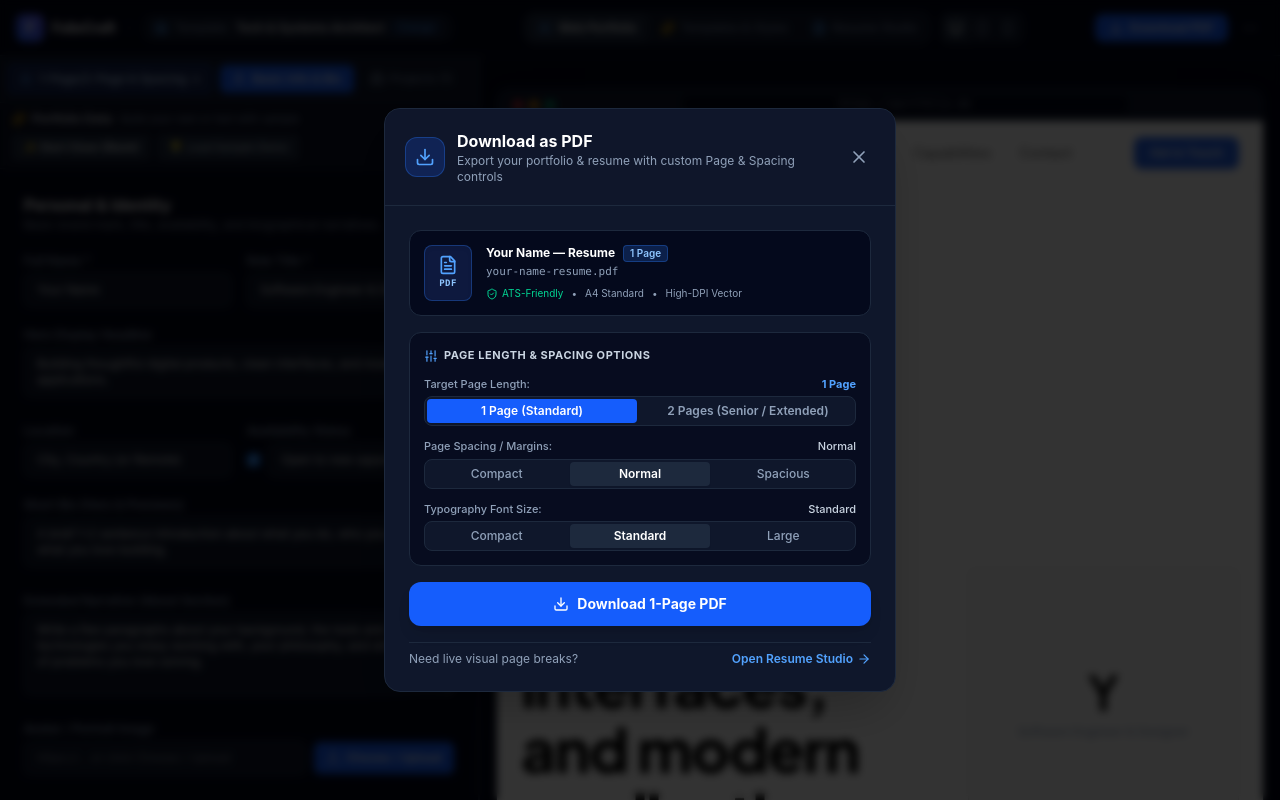
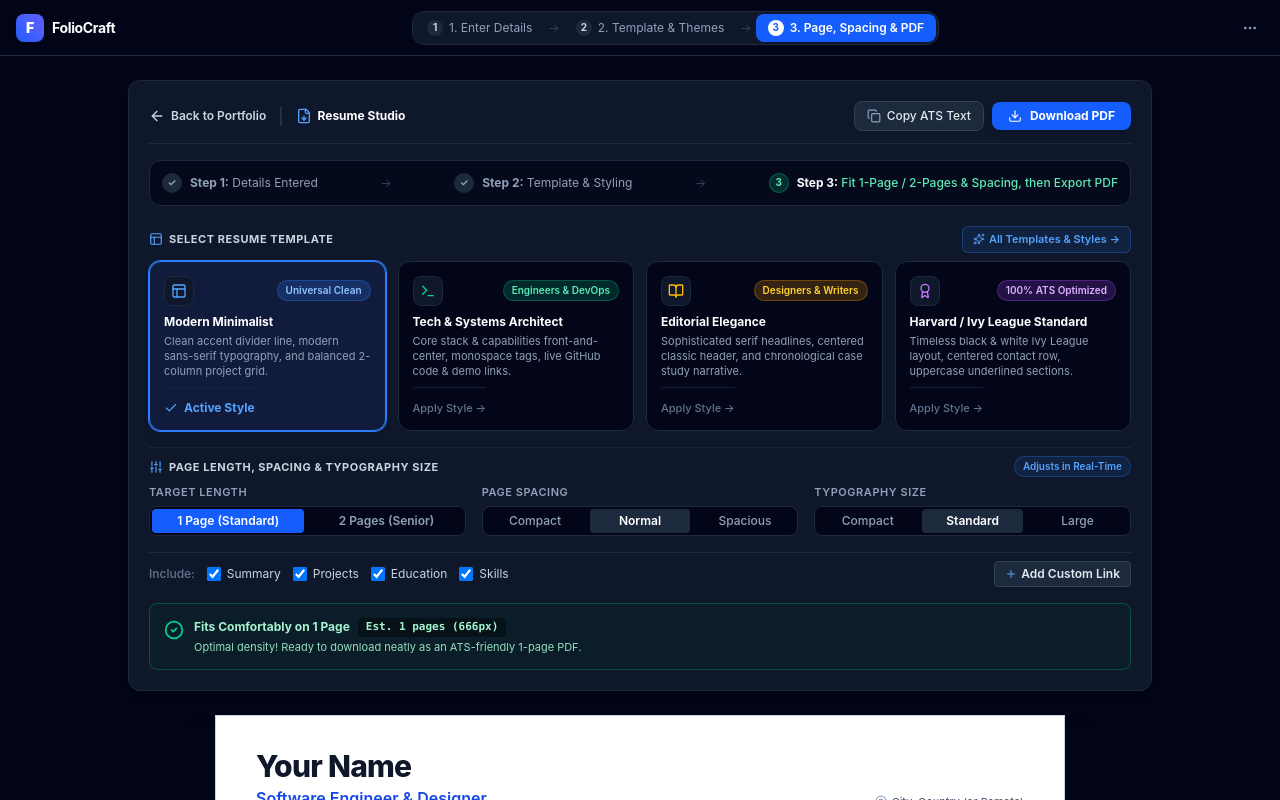
Before and after one commit to zainabmughal098/my-portfolio, a React (Vite) app: page / in a window 1280 px wide. Both pictures are taken after a click on the button "Download PDF". Built offline with nearby package versions, Linux system fonts and the light colour scheme.

Commit message:
add progress tracker to portfolio workflow

```diff
--- a/src/App.tsx
+++ b/src/App.tsx
@@ -130,6 +130,7 @@ export default function App() {
                 data={data}
                 onChange={setData}
                 onOpenResume={() => setViewMode('resume')}
+                onOpenTemplates={() => setViewMode('themes')}
                 onStartBlank={handleStartBlank}
                 onLoadDemo={handleLoadDemo}
               />
@@ -149,6 +150,7 @@ export default function App() {
               data={data}
               onChange={setData}
               onOpenResume={() => setViewMode('resume')}
+              onOpenTemplates={() => setViewMode('themes')}
               onStartBlank={handleStartBlank}
               onLoadDemo={handleLoadDemo}
             />
--- a/src/components/EditorPanel.tsx
+++ b/src/components/EditorPanel.tsx
@@ -33,6 +33,7 @@ import {
   HelpCircle,
   Sparkles,
   Sliders,
+  ArrowRight,
 } from 'lucide-react';
 import { ImagePickerModal } from './ImagePickerModal';
 
@@ -40,25 +41,27 @@ interface EditorPanelProps {
   data: PortfolioData;
   onChange: (updated: PortfolioData) => void;
   onOpenResume?: () => void;
+  onOpenTemplates?: () => void;
   onStartBlank?: () => void;
   onLoadDemo?: () => void;
 }
 
 type EditorTab =
   | 'profile'
-  | 'projects'
   | 'experience'
   | 'education'
   | 'skills'
+  | 'projects'
+  | 'contact'
   | 'stats'
   | 'testimonials'
-  | 'contact'
   | 'sections';
 
 export const EditorPanel: React.FC<EditorPanelProps> = ({
   data,
   onChange,
   onOpenResume,
+  onOpenTemplates,
   onStartBlank,
   onLoadDemo,
 }) => {
@@ -264,32 +267,21 @@ export const EditorPanel: React.FC<EditorPanelProps> = ({
   };
 
   const tabs: { id: EditorTab; label: string; icon: React.ReactNode }[] = [
-    { id: 'profile', label: 'Basic Info & Bio', icon: <User className="w-3.5 h-3.5" /> },
-    { id: 'projects', label: `Projects (${data.projects.length})`, icon: <Briefcase className="w-3.5 h-3.5" /> },
-    { id: 'experience', label: `Work Experience (${data.experiences.length})`, icon: <Layers className="w-3.5 h-3.5" /> },
-    { id: 'education', label: `Education (${(data.education || []).length})`, icon: <GraduationCap className="w-3.5 h-3.5" /> },
-    { id: 'skills', label: 'Skills & Tools', icon: <Wrench className="w-3.5 h-3.5" /> },
-    { id: 'stats', label: `Key Numbers (Stats) (${data.stats.length})`, icon: <BarChart3 className="w-3.5 h-3.5 text-amber-400" /> },
+    { id: 'profile', label: '1. Basic Info & Bio', icon: <User className="w-3.5 h-3.5" /> },
+    { id: 'experience', label: `2. Work Experience (${data.experiences.length})`, icon: <Layers className="w-3.5 h-3.5" /> },
+    { id: 'education', label: `3. Education (${(data.education || []).length})`, icon: <GraduationCap className="w-3.5 h-3.5" /> },
+    { id: 'skills', label: '4. Skills & Tools', icon: <Wrench className="w-3.5 h-3.5" /> },
+    { id: 'projects', label: `5. Projects (${data.projects.length})`, icon: <Briefcase className="w-3.5 h-3.5" /> },
+    { id: 'contact', label: '6. Contact & Socials', icon: <Mail className="w-3.5 h-3.5" /> },
+    { id: 'stats', label: `Stats (${data.stats.length})`, icon: <BarChart3 className="w-3.5 h-3.5 text-amber-400" /> },
     { id: 'testimonials', label: `Testimonials (${data.testimonials.length})`, icon: <MessageSquare className="w-3.5 h-3.5" /> },
-    { id: 'contact', label: 'Contact & Socials', icon: <Mail className="w-3.5 h-3.5" /> },
-    { id: 'sections', label: 'Show / Hide Sections', icon: <Layers className="w-3.5 h-3.5" /> },
+    { id: 'sections', label: 'Sections', icon: <Layers className="w-3.5 h-3.5" /> },
   ];
 
   return (
     <div className="h-full flex flex-col bg-slate-950 text-slate-200 border-r border-slate-800 select-none overflow-hidden">
       {/* Sub-navigation bar inside editor */}
       <div className="flex items-center gap-1 p-2 bg-slate-900 border-b border-slate-800 overflow-x-auto scrollbar-none text-xs shrink-0">
-        {onOpenResume && (
-          <button
-            type="button"
-            onClick={onOpenResume}
-            className="px-2.5 py-1.5 rounded-md flex items-center gap-1.5 bg-blue-950/80 hover:bg-blue-900/90 border border-blue-600/60 text-blue-200 font-semibold text-xs transition-colors whitespace-nowrap mr-1 shadow-sm cursor-pointer"
-            title="Open Resume Studio: 1-Page/2-Page Options, Font Size, Spacing & PDF Download"
-          >
-            <Sliders className="w-3.5 h-3.5 text-blue-400" />
-            <span>1-Page/2-Page & Spacing &rarr;</span>
-          </button>
-        )}
         {tabs.map((tab) => (
           <button
             key={tab.id}
@@ -1301,6 +1293,30 @@ export const EditorPanel: React.FC<EditorPanelProps> = ({
         )}
       </div>
 
+      {/* STEP PROGRESSION FOOTER BAR (Ensures smooth flow: Details -> Templates -> Page & Spacing) */}
+      <div className="p-3 bg-slate-900 border-t border-slate-800 flex items-center justify-between text-xs shrink-0 z-10 shadow-lg">
+        <div className="flex items-center gap-2">
+          <span className="w-5 h-5 rounded-full bg-blue-600/30 text-blue-300 font-bold flex items-center justify-center text-[10px]">
+            1
+          </span>
+          <div className="leading-tight">
+            <span className="font-bold text-white block text-[11px]">Step 1: Resume Info</span>
+            <span className="text-[10px] text-slate-400">Details entered & saved</span>
+          </div>
+        </div>
+
+        {onOpenTemplates && (
+          <button
+            type="button"
+            onClick={onOpenTemplates}
+            className="px-3.5 py-1.5 rounded-xl bg-blue-600 hover:bg-blue-500 text-white font-bold flex items-center gap-1.5 transition-all shadow-md active:scale-95 cursor-pointer text-xs"
+          >
+            <span>Next: Choose Template (Step 2)</span>
+            <ArrowRight className="w-3.5 h-3.5" />
+          </button>
+        )}
+      </div>
+
       {/* Image Picker / Uploader Modal */}
       <ImagePickerModal
         isOpen={pickerTarget !== null}
--- a/src/components/Navbar.tsx
+++ b/src/components/Navbar.tsx
@@ -66,7 +66,7 @@ export const Navbar: React.FC<NavbarProps> = ({
 
   return (
     <header className="no-print h-14 border-b border-slate-800 bg-slate-950/95 backdrop-blur-md px-3 sm:px-4 flex items-center justify-between text-xs text-slate-300 select-none z-30">
-      {/* Zone 1: Logo & Active Template Indicator */}
+      {/* Zone 1: Logo & Brand */}
       <div className="flex items-center gap-2 sm:gap-3">
         <div className="flex items-center gap-2">
           <div className="w-7 h-7 rounded-lg bg-gradient-to-tr from-blue-600 to-indigo-500 flex items-center justify-center text-white font-black text-sm shadow-sm shrink-0">
@@ -76,47 +76,34 @@ export const Navbar: React.FC<NavbarProps> = ({
             FolioCraft
           </span>
         </div>
-
-        <span className="text-slate-700 hidden sm:inline">|</span>
-
-        {/* Current Template Pill - 1-Click to Template Studio */}
-        <button
-          onClick={() => {
-            if (onOpenTemplates) onOpenTemplates();
-            else onSelectViewMode('themes');
-          }}
-          className="flex items-center gap-1.5 px-2.5 py-1 rounded-lg bg-slate-900 hover:bg-slate-850 border border-slate-800 hover:border-slate-700 text-slate-200 hover:text-white transition-all cursor-pointer shadow-xs"
-          title="Click to view and switch templates"
-        >
-          <LayoutTemplate className="w-3.5 h-3.5 text-blue-400 shrink-0" />
-          <span className="text-slate-400 hidden md:inline">Template:</span>
-          <span className="font-semibold text-white truncate max-w-[130px] sm:max-w-[160px]">
-            {activeTemplateName || 'Tech & Architect'}
-          </span>
-          <span className="text-[10px] text-blue-400 bg-blue-500/10 px-1.5 py-0.2 rounded border border-blue-500/20 hidden lg:inline">
-            Change
-          </span>
-        </button>
       </div>
 
-      {/* Zone 2: 3 Primary Studios (Desktop & Tablet) */}
+      {/* Zone 2: Sequential 3-Step Workflow (Details -> Template -> Spacing & PDF) */}
       <div className="hidden md:flex items-center gap-2">
         <div className="flex items-center p-0.5 rounded-xl bg-slate-900 border border-slate-800 text-xs">
-          {/* 1. Web Portfolio Studio */}
+          {/* Step 1: Enter Details */}
           <button
             onClick={() => onSelectViewMode('split')}
             className={`px-3 py-1.5 rounded-lg transition-all flex items-center gap-1.5 cursor-pointer ${
               isWebPortfolioActive
-                ? 'bg-slate-800 text-white font-semibold shadow-xs'
+                ? 'bg-blue-600 text-white font-semibold shadow-xs'
                 : 'text-slate-400 hover:text-white'
             }`}
-            title="Edit Portfolio & View Live Web Page"
+            title="Step 1: Enter your personal bio, experience, education, skills & projects"
           >
-            <Sliders className="w-3.5 h-3.5 text-blue-400" />
-            <span>Web Portfolio</span>
+            <span
+              className={`w-4 h-4 rounded-full flex items-center justify-center text-[10px] font-bold ${
+                isWebPortfolioActive ? 'bg-white text-blue-600' : 'bg-slate-800 text-slate-300'
+              }`}
+            >
+              1
+            </span>
+            <span>1. Enter Details</span>
           </button>
 
-          {/* 2. Templates & Styles Studio */}
+          <span className="text-slate-700 px-1">&rarr;</span>
+
+          {/* Step 2: Choose Template & Themes */}
           <button
             onClick={() => onSelectViewMode('themes')}
             className={`px-3 py-1.5 rounded-lg transition-all flex items-center gap-1.5 cursor-pointer ${
@@ -124,13 +111,21 @@ export const Navbar: React.FC<NavbarProps> = ({
                 ? 'bg-blue-600 text-white font-semibold shadow-xs'
                 : 'text-slate-400 hover:text-white'
             }`}
-            title="Choose from 6 Field Templates, Colors & Fonts"
+            title="Step 2: Choose your industry template, accent colors, and typography"
           >
-            <Sparkles className="w-3.5 h-3.5 text-amber-400" />
-            <span>Templates & Styles</span>
+            <span
+              className={`w-4 h-4 rounded-full flex items-center justify-center text-[10px] font-bold ${
+                viewMode === 'themes' ? 'bg-white text-blue-600' : 'bg-slate-800 text-slate-300'
+              }`}
+            >
+              2
+            </span>
+            <span>2. Template & Themes</span>
           </button>
 
-          {/* 3. Resume Studio */}
+          <span className="text-slate-700 px-1">&rarr;</span>
+
+          {/* Step 3: Page, Spacing & PDF */}
           <button
             onClick={() => onSelectViewMode('resume')}
             className={`px-3 py-1.5 rounded-lg transition-all flex items-center gap-1.5 cursor-pointer ${
@@ -138,10 +133,16 @@ export const Navbar: React.FC<NavbarProps> = ({
                 ? 'bg-blue-600 text-white font-semibold shadow-xs'
                 : 'text-slate-400 hover:text-white'
             }`}
-            title="1-Page / 2-Page Printable Resume with Spacing & PDF"
+            title="Step 3: Choose 1 Page / 2 Pages, adjust compact/normal spacing & export PDF"
           >
-            <FileText className="w-3.5 h-3.5 text-blue-400" />
-            <span>Resume Studio</span>
+            <span
+              className={`w-4 h-4 rounded-full flex items-center justify-center text-[10px] font-bold ${
+                viewMode === 'resume' ? 'bg-white text-blue-600' : 'bg-slate-800 text-slate-300'
+              }`}
+            >
+              3
+            </span>
+            <span>3. Page, Spacing & PDF</span>
           </button>
         </div>
 
@@ -175,15 +176,17 @@ export const Navbar: React.FC<NavbarProps> = ({
 
       {/* Zone 3: Download PDF & More Options */}
       <div className="flex items-center gap-2">
-        {/* Primary Download Action */}
+        {/* Primary Download Action: Shown during Step 1 & 2 to jump to PDF export. In Step 3 (Resume Studio), the master download button is already right on the resume toolbar */}
+        {viewMode !== 'resume' && (
           <button
-          onClick={() => onSelectViewMode('export')}
+            onClick={() => onSelectViewMode('resume')}
             className="px-3.5 py-1.5 rounded-lg bg-blue-600 hover:bg-blue-500 text-white font-semibold transition-all flex items-center gap-1.5 shadow-sm text-xs cursor-pointer active:scale-95"
-          title="Export as Printable PDF"
+            title="Go to Step 3: Page, Spacing & PDF Download"
           >
             <Download className="w-3.5 h-3.5" />
             <span>Download PDF</span>
           </button>
+        )}
 
         {/* More Options Dropdown */}
         <div className="relative" ref={moreRef}>
--- a/src/components/ResumeView.tsx
+++ b/src/components/ResumeView.tsx
@@ -465,7 +465,7 @@ export const ResumeView: React.FC<ResumeViewProps> = ({ data, onChangeData, onBa
               ) : (
                 <>
                   <Download className="w-3.5 h-3.5" />
-                  <span>Download PDF File</span>
+                  <span>Download PDF</span>
                 </>
               )}
             </button>
@@ -488,32 +488,36 @@ export const ResumeView: React.FC<ResumeViewProps> = ({ data, onChangeData, onBa
           </div>
         )}
 
-        {/* 3-STEP USER GUIDANCE (Ensures zero confusion for any user) */}
-        <div className="bg-slate-950/70 border border-slate-800 rounded-lg p-3 text-xs flex flex-col md:flex-row md:items-center justify-between gap-2.5">
-          <div className="flex items-center gap-2 text-slate-300">
-            <span className="w-5 h-5 rounded-full bg-blue-600/30 border border-blue-500/50 text-blue-300 text-[10px] font-bold flex items-center justify-center shrink-0">
-              1
+        {/* PROGRESSION STEP TRACKER */}
+        <div className="bg-slate-950/80 border border-slate-800 rounded-xl p-3 text-xs flex flex-col md:flex-row md:items-center justify-between gap-2.5">
+          <div className="flex items-center gap-2 text-slate-400">
+            <span className="w-5 h-5 rounded-full bg-slate-800 text-slate-400 text-[10px] font-bold flex items-center justify-center shrink-0">
+              ✓
             </span>
             <span>
-              <strong>Pick a Template:</strong> Modern, Tech, Editorial, or Harvard
+              <strong>Step 1:</strong> Details Entered
             </span>
           </div>
+
           <div className="hidden md:block text-slate-700">&rarr;</div>
-          <div className="flex items-center gap-2 text-slate-300">
-            <span className="w-5 h-5 rounded-full bg-blue-600/30 border border-blue-500/50 text-blue-300 text-[10px] font-bold flex items-center justify-center shrink-0">
-              2
+
+          <div className="flex items-center gap-2 text-slate-400">
+            <span className="w-5 h-5 rounded-full bg-slate-800 text-slate-400 text-[10px] font-bold flex items-center justify-center shrink-0">
+              ✓
             </span>
             <span>
-              <strong>Set Target:</strong> Choose 1 Page or 2 Pages (check green status)
+              <strong>Step 2:</strong> Template & Styling
             </span>
           </div>
+
           <div className="hidden md:block text-slate-700">&rarr;</div>
-          <div className="flex items-center gap-2 text-slate-300">
-            <span className="w-5 h-5 rounded-full bg-blue-600/30 border border-blue-500/50 text-blue-300 text-[10px] font-bold flex items-center justify-center shrink-0">
+
+          <div className="flex items-center gap-2 text-emerald-300 font-medium">
+            <span className="w-5 h-5 rounded-full bg-emerald-500/20 text-emerald-300 border border-emerald-500/40 text-[10px] font-bold flex items-center justify-center shrink-0">
               3
             </span>
             <span>
-              Click <strong className="text-blue-400 font-bold">Download PDF File</strong> to save to your computer
+              <strong className="text-white">Step 3:</strong> Fit 1-Page / 2-Pages & Spacing, then Export PDF
             </span>
           </div>
         </div>
@@ -845,28 +849,6 @@ export const ResumeView: React.FC<ResumeViewProps> = ({ data, onChangeData, onBa
               </div>
             </div>
 
-            {!isOverflowing && (
-              <div className="flex items-center gap-2 shrink-0">
-                <button
-                  onClick={handleDownloadPdf}
-                  disabled={isGeneratingPdf}
-                  className="px-3.5 py-1.5 rounded-lg bg-emerald-600 hover:bg-emerald-500 disabled:bg-emerald-800 text-white font-bold text-xs flex items-center gap-1.5 shadow-sm transition-colors cursor-pointer"
-                >
-                  {isGeneratingPdf ? (
-                    <>
-                      <Loader2 className="w-3.5 h-3.5 animate-spin" />
-                      <span>Generating PDF...</span>
-                    </>
-                  ) : (
-                    <>
-                      <Download className="w-3.5 h-3.5" />
-                      <span>Download {pageTarget}-Page PDF</span>
-                    </>
-                  )}
-                </button>
-              </div>
-            )}
-
             {isOverflowing && (
               <div className="flex items-center gap-2 shrink-0">
                 <button
--- a/src/components/TemplatesStudio.tsx
+++ b/src/components/TemplatesStudio.tsx
@@ -18,6 +18,7 @@ import {
   Feather,
   Layers,
   ArrowRight,
+  ArrowLeft,
   Type,
   Sliders,
 } from 'lucide-react';
@@ -28,6 +29,7 @@ interface TemplatesStudioProps {
   onApplyTemplate: (template: FieldTemplate) => void;
   onUpdateTheme: (updatedTheme: PortfolioData['theme']) => void;
   onOpenResume: () => void;
+  onBackToDetails?: () => void;
 }
 
 export const TemplatesStudio: React.FC<TemplatesStudioProps> = ({
@@ -36,6 +38,7 @@ export const TemplatesStudio: React.FC<TemplatesStudioProps> = ({
   onApplyTemplate,
   onUpdateTheme,
   onOpenResume,
+  onBackToDetails,
 }) => {
   const [feedbackNotice, setFeedbackNotice] = useState<string | null>(null);
 
@@ -97,13 +100,45 @@ export const TemplatesStudio: React.FC<TemplatesStudioProps> = ({
 
   return (
     <div className="min-h-full bg-slate-950 text-slate-100 py-6 px-4 sm:px-6 lg:px-8 max-w-6xl mx-auto space-y-8 pb-24">
+      {/* Step Tracker Header */}
+      <div className="flex items-center justify-between p-3 rounded-xl bg-slate-900/90 border border-slate-800 text-xs">
+        <div className="flex items-center gap-2">
+          {onBackToDetails ? (
+            <button
+              onClick={onBackToDetails}
+              className="text-slate-400 hover:text-white flex items-center gap-1 font-medium transition-colors cursor-pointer"
+            >
+              <ArrowLeft className="w-3.5 h-3.5" />
+              <span>Step 1: Enter Details</span>
+            </button>
+          ) : (
+            <span className="text-slate-400 font-medium">Step 1: Details</span>
+          )}
+          <span className="text-slate-700">&rarr;</span>
+          <span className="font-bold text-amber-400 flex items-center gap-1">
+            <span className="w-4 h-4 rounded-full bg-amber-500/20 text-amber-300 text-[10px] font-bold flex items-center justify-center border border-amber-500/40">2</span>
+            <span>Step 2: Template & Theme (Current)</span>
+          </span>
+          <span className="text-slate-700 hidden sm:inline">&rarr;</span>
+          <span className="text-slate-500 hidden sm:inline font-medium">Step 3: Page & Spacing</span>
+        </div>
+
+        <button
+          onClick={onOpenResume}
+          className="px-3.5 py-1.5 rounded-lg bg-blue-600 hover:bg-blue-500 text-white font-bold flex items-center gap-1.5 transition-all shadow-sm active:scale-95 cursor-pointer text-xs"
+        >
+          <span>Next: Step 3 (Page & Spacing)</span>
+          <ArrowRight className="w-3.5 h-3.5" />
+        </button>
+      </div>
+
       {/* Title & Safety Notice */}
       <div className="space-y-3">
         <div className="flex flex-col sm:flex-row sm:items-center justify-between gap-4 pb-4 border-b border-slate-800">
           <div>
             <div className="flex items-center gap-2 text-xs font-semibold uppercase tracking-wider text-blue-400 mb-1">
               <LayoutTemplate className="w-4 h-4" />
-              <span>Templates & Design Studio</span>
+              <span>Step 2 of 3: Visual Design</span>
             </div>
             <h1 className="text-2xl sm:text-3xl font-black text-white tracking-tight">
               Choose Your Template & Styling
@@ -112,14 +147,6 @@ export const TemplatesStudio: React.FC<TemplatesStudioProps> = ({
               Switching templates instantly re-styles both your <strong>Web Portfolio</strong> and <strong>Printable Resume</strong>.
             </p>
           </div>
-
-          <button
-            onClick={onOpenResume}
-            className="px-4 py-2 rounded-xl bg-slate-900 hover:bg-slate-800 border border-slate-700 text-blue-300 text-xs font-semibold flex items-center gap-1.5 self-start sm:self-auto cursor-pointer transition-all shadow-xs"
-          >
-            <span>Preview in Resume Studio</span>
-            <ArrowRight className="w-3.5 h-3.5" />
-          </button>
         </div>
 
         {/* Clear Data Protection Reassurance */}
@@ -381,6 +408,31 @@ export const TemplatesStudio: React.FC<TemplatesStudioProps> = ({
           </div>
         </div>
       </div>
+
+      {/* Step 2 to Step 3 Next Action Card */}
+      <div className="p-4 sm:p-5 rounded-2xl bg-gradient-to-r from-blue-950/70 to-slate-900 border border-blue-500/30 flex flex-col sm:flex-row sm:items-center justify-between gap-4 shadow-xl">
+        <div className="flex items-center gap-3">
+          <div className="w-10 h-10 rounded-xl bg-blue-600/20 border border-blue-500/40 text-blue-400 flex items-center justify-center font-bold text-sm shrink-0">
+            3
+          </div>
+          <div>
+            <h3 className="text-sm font-bold text-white">
+              Step 2 Finished? Next: Page Count, Spacing & PDF Download
+            </h3>
+            <p className="text-xs text-slate-400 mt-0.5">
+              Set your target length to 1 Page or 2 Pages, fine-tune margins & spacing, and export your crisp PDF.
+            </p>
+          </div>
+        </div>
+
+        <button
+          onClick={onOpenResume}
+          className="px-5 py-2.5 rounded-xl bg-blue-600 hover:bg-blue-500 text-white font-bold text-xs flex items-center justify-center gap-2 transition-all shadow-lg active:scale-95 cursor-pointer shrink-0"
+        >
+          <span>Next: Step 3 (Page & Spacing)</span>
+          <ArrowRight className="w-4 h-4" />
+        </button>
+      </div>
     </div>
   );
 };
```
Lines whose indentation alone changed are shown as unchanged.
